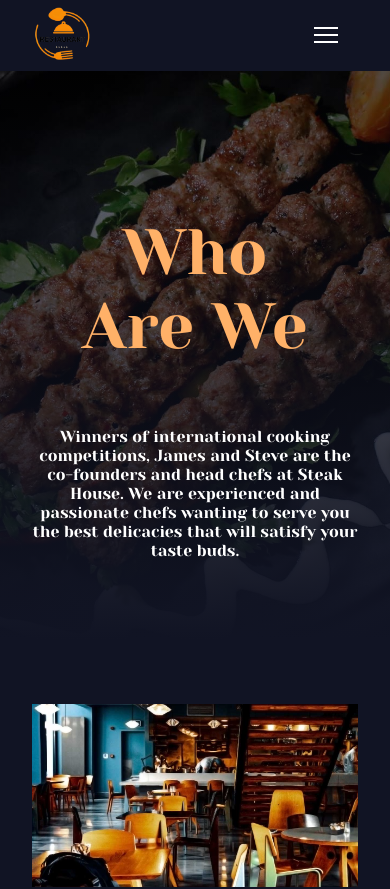
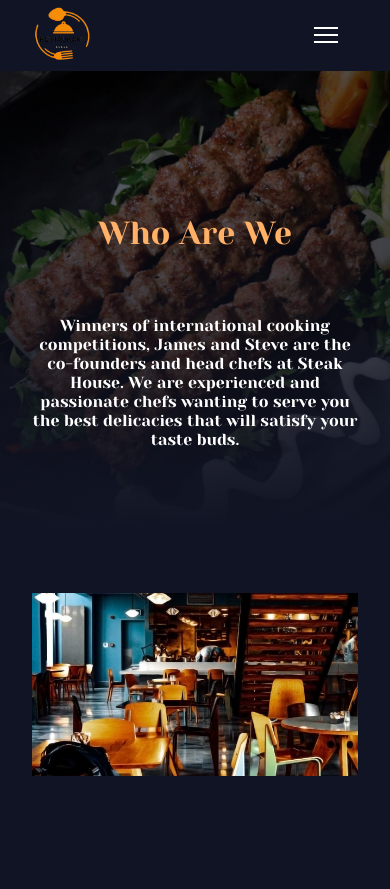
Before and after one commit to AyushMahobia/restaurant, a React (Vite) app: page /about in a window 390 px wide. Shown: the top 889 px of the page. Built offline with nearby package versions, Linux system fonts and the light colour scheme.

Commit message:
css change little

```diff
--- a/src/index.css
+++ b/src/index.css
@@ -110,6 +110,7 @@
   margin: 0;
   padding-bottom: 2rem;
   color: var(--white);
+  font-size: 1.5rem;
 }
 
 @media (max-width:50rem) {
@@ -118,7 +119,7 @@
     padding: 2rem 1rem;
   }
 
-  .other-hero-section h1 {
+  .other-hero-section h2 {
     font-size: 2rem;
     margin-bottom: 2rem;
   }
```
